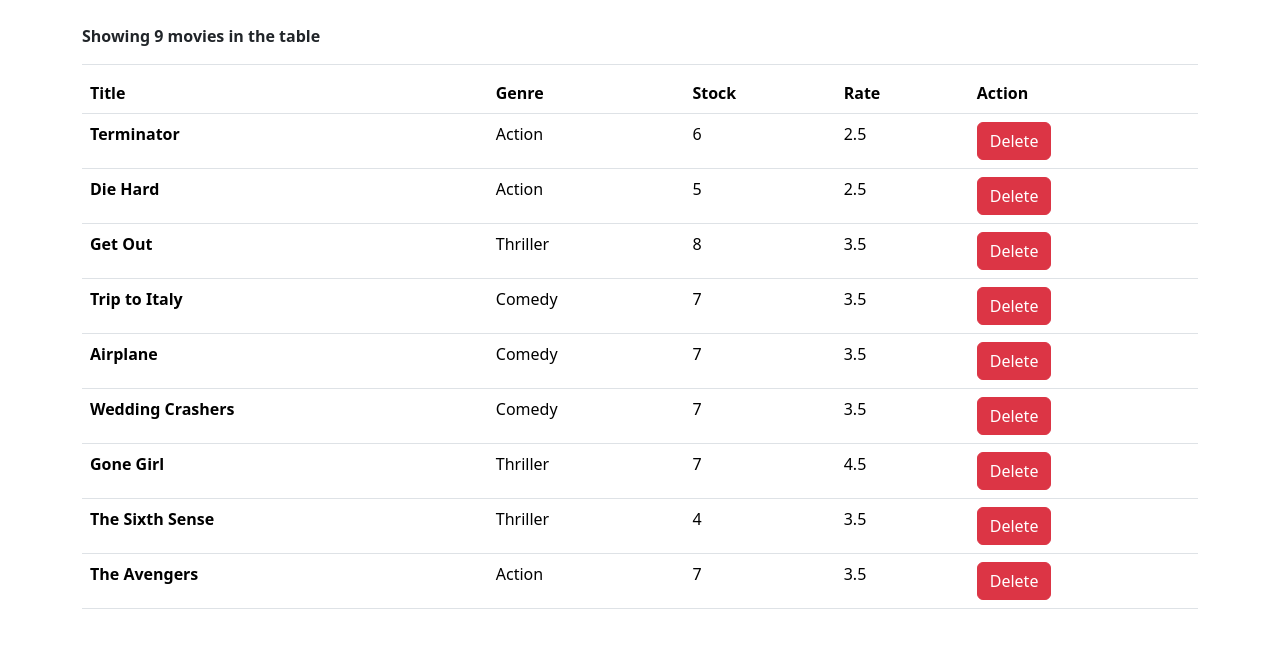
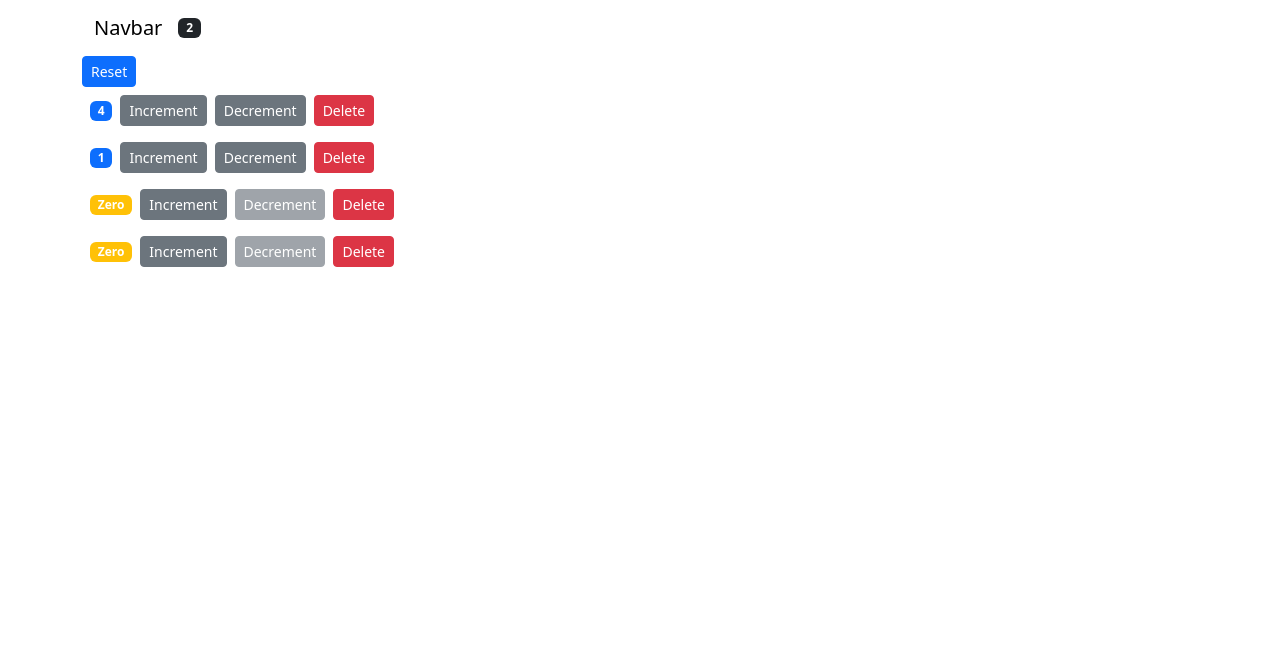
Before and after one commit to Ahmadraza047/react-counter, a React (Create React App) app: page / in a window 1280 px wide. Shown: the top 648 px of the page. Built offline with nearby package versions, Linux system fonts and the light colour scheme.

Commit message:
counters moves to seperate folder

```diff
--- a/src/App.js
+++ b/src/App.js
@@ -1,58 +1,13 @@
 import React, { Component } from 'react';
-import NavBar from './components/navbar';
+// import Movies from './components/movies';
 import Counters from './components/counters';
 
 class App extends Component {
-  state = {
-        counters : [
-            { id:1 , value: 4},
-            { id:2 , value: 1},
-            { id:3 , value: 0},
-            { id:4 , value: 0}
-        ]
-    }
-
-    handleReset = () => {
-        const counters = this.state.counters.map( counter =>
-            {counter.value = 0
-            return counter}
-        );
-        this.setState( { counters });
-    }
-
-    handleIncrement = counter => {
-        const counters = [...this.state.counters];
-        const index = counters.indexOf(counter);
-        counters[index] = {...counter}
-        counters[index].value++;
-        this.setState( { counters });
-    }
-
-    handleDecrement = counter => {
-        const counters = [...this.state.counters];
-        const index = counters.indexOf(counter);
-        counters[index] = {...counter}
-        counters[index].value--;
-        this.setState( { counters });
-    }
-
-    handleDelete = counterId => {
-        const counters = this.state.counters.filter( c => c.id !== counterId );
-        this.setState( {counters } );
-    }
-
     render() {
       return (
         <div className="App">
-          <NavBar totalCounters = { this.state.counters.filter( c => c.value > 0).length } />
           <main className='container'>
-            <Counters
-              counters = {this.state.counters}
-              // onReset={this.handleReset}
-              // onDelete={this.handleDelete}
-              // onIncrement={this.handleIncrement}
-              // onDecrement={this.handleDecrement}
-            />
+            <Counters />
           </main>
       </div>
       );
--- /dev/null
+++ b/src/components/Counters/counterList.jsx
@@ -0,0 +1,22 @@
+import Counter from "./singleCounter";
+const CounterList = ( { counters , onDelete , onDecrement , onIncrement , onReset } = this.props ) => {
+    if( counters.length === 0 ) return null;
+    return (
+        <div>
+            <button onClick={ onReset } className="btn btn-primary btn-sm">Reset</button>
+            {
+                counters.map(
+                    counter => <Counter
+                        key={counter.id}
+                        counter={counter}
+                        onDelete={onDelete}
+                        onIncrement = {onIncrement}
+                        onDecrement = {onDecrement}
+                    />
+                )
+            }
+        </div>
+    );
+}
+
+export default CounterList;
--- /dev/null
+++ b/src/components/Counters/singleCounter.jsx
@@ -0,0 +1,39 @@
+import React, { Component } from 'react';
+
+class Counter extends Component {
+
+    state = {
+        counter : this.props.counter
+    }
+
+    render() {
+        return (
+            <div>
+                <span className={this.badgeClasses()}>{ this.formatCount() }</span>
+                <button onClick={ () => this.props.onIncrement( this.props.counter ) } className='btn btn-secondary btn-sm'>Increment</button>
+                <button onClick={ () => this.props.onDecrement( this.props.counter )  } className={ this.decrementBtnClasses() }>Decrement</button>
+                <button  onClick={ () => this.props.onDelete( this.props.counter.id ) } className='btn btn-danger btn-sm'>Delete</button>
+            </div>
+        );
+    }
+
+
+
+    badgeClasses() {
+        let classes = 'badge m-2 bg-';
+        return classes += (this.props.counter.value) === 0 ? 'warning' : 'primary'
+    }
+
+    decrementBtnClasses() {
+        let classes = 'btn btn-secondary btn-sm m-2 ';
+        return classes += (this.props.counter.value) === 0 ? 'disabled' : ''
+    }
+
+    formatCount() {
+        const { counter } = this.props;
+        return counter.value === 0 ? 'Zero' : counter.value ;
+    }
+
+}
+
+export default Counter;
--- a/src/components/counters.jsx
+++ b/src/components/counters.jsx
@@ -1,21 +1,68 @@
-import Counter from "./counter";
-const Counters = ( { counters , onDelete , onDecrement , onIncrement , onReset } = this.props ) => {
-    return (
-        <div>
-            <button onClick={ onReset } className="btn btn-primary btn-sm">Reset</button>
-            {
-                counters.map(
-                    counter => <Counter
-                        key={counter.id}
-                        counter={counter}
-                        onDelete={onDelete}
-                        onIncrement = {onIncrement}
-                        onDecrement = {onDecrement}
-                    />
-                )
-            }
+
+
+import React, { Component } from 'react';
+import NavBar from './Counters/navbar';
+import CounterList from './Counters/counterList';
+
+class Counters extends Component {
+  state = {
+        counters : [
+            { id:1 , value: 4},
+            { id:2 , value: 1},
+            { id:3 , value: 0},
+            { id:4 , value: 0}
+        ]
+    }
+
+    handleReset = () => {
+        const counters = this.state.counters.map( counter =>
+            {counter.value = 0
+            return counter}
+        );
+        this.setState( { counters });
+    }
+
+    handleIncrement = counter => {
+        const counters = [...this.state.counters];
+        const index = counters.indexOf(counter);
+        counters[index] = {...counter}
+        counters[index].value++;
+        this.setState( { counters });
+    }
+
+    handleDecrement = counter => {
+        const counters = [...this.state.counters];
+        const index = counters.indexOf(counter);
+        counters[index] = {...counter}
+        counters[index].value--;
+        this.setState( { counters });
+    }
+
+    handleDelete = counterId => {
+        const counters = this.state.counters.filter( c => c.id !== counterId );
+        this.setState( {counters } );
+    }
+
+    render() {
+        const { counters } = this.state;
+      return (
+
+        <div className="CounterWrap">
+
+            <NavBar totalCounters = { this.state.counters.filter( c => c.value > 0).length } />
+            <CounterList
+                key={counters.id}
+                counters={counters}
+                onReset={this.handleReset}
+                onDelete={this.handleDelete}
+                onIncrement={this.handleIncrement}
+                onDecrement={this.handleDecrement}
+            />
+
+
         </div>
-    );
+      );
+    }
 }
 
 export default Counters;
--- a/src/index.js
+++ b/src/index.js
@@ -2,7 +2,7 @@ import React from 'react';
 import ReactDOM from 'react-dom/client';
 import './index.css';
 
-import Movies from './components/movies';
+import App from './App';
 import 'bootstrap/dist/css/bootstrap.min.css';
 import reportWebVitals from './reportWebVitals';
 
@@ -11,7 +11,7 @@ const root = ReactDOM.createRoot(document.getElementById('root'));
 
 root.render(
   <React.StrictMode>
-    <Movies />
+    <App />
   </React.StrictMode>
 );
 
```
Also changed, not shown: src/components/counter.jsx (deleted, +0 -46 lines), src/components/Counters/navbar.jsx (renamed from src/components/navbar.jsx).
